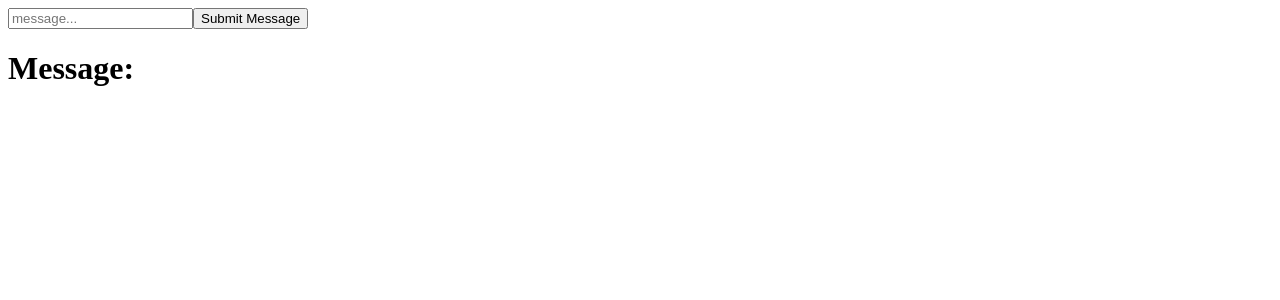
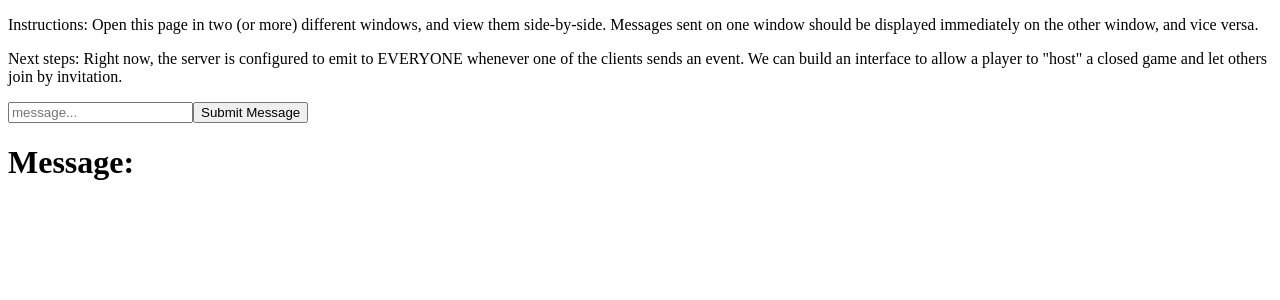
Before and after one commit to mccoyplayer/BOR, a React (Create React App) app in the folder client/: page / in a window 1280 px wide. Shown: the top 300 px of the page. Built offline with nearby package versions, Linux system fonts and the light colour scheme; no server answers.

Commit message:
Add instructions.

```diff
--- a/client/src/App.js
+++ b/client/src/App.js
@@ -27,6 +27,12 @@ function App() {
 
   return (
     <div className="App">
+      <p>
+        Instructions: Open this page in two (or more) different windows, and view them side-by-side. Messages sent on one window should be displayed immediately on the other window, and vice versa.
+      </p>
+      <p>
+        Next steps: Right now, the server is configured to emit to EVERYONE whenever one of the clients sends an event. We can build an interface to allow a player to "host" a closed game and let others join by invitation.
+      </p>
       <input placeholder='message...' onChange={(e) => {setMessage(e.target.value)}}/>
       <button onClick={sendMessage}>Submit Message</button>
       <h1>Message: </h1>
```
